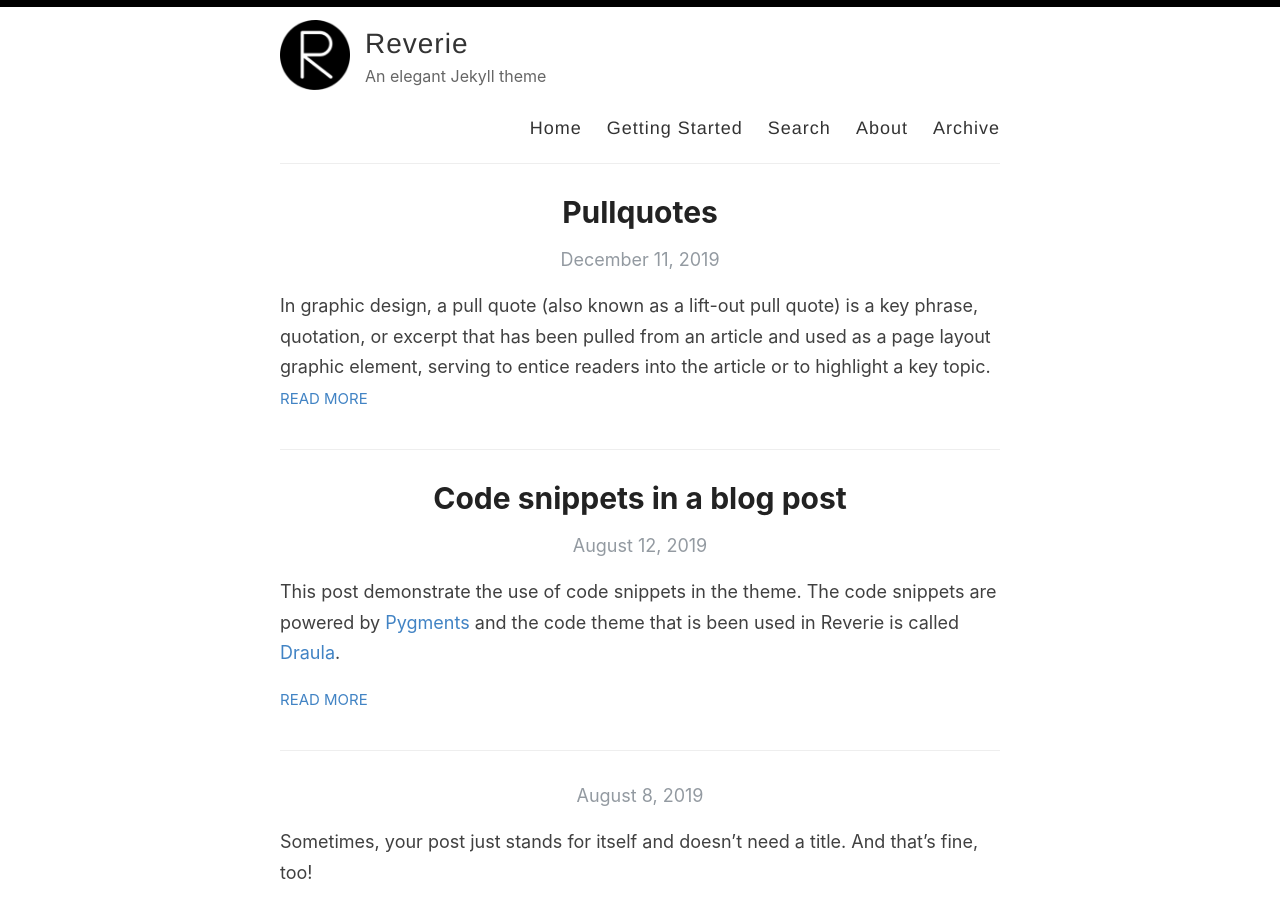
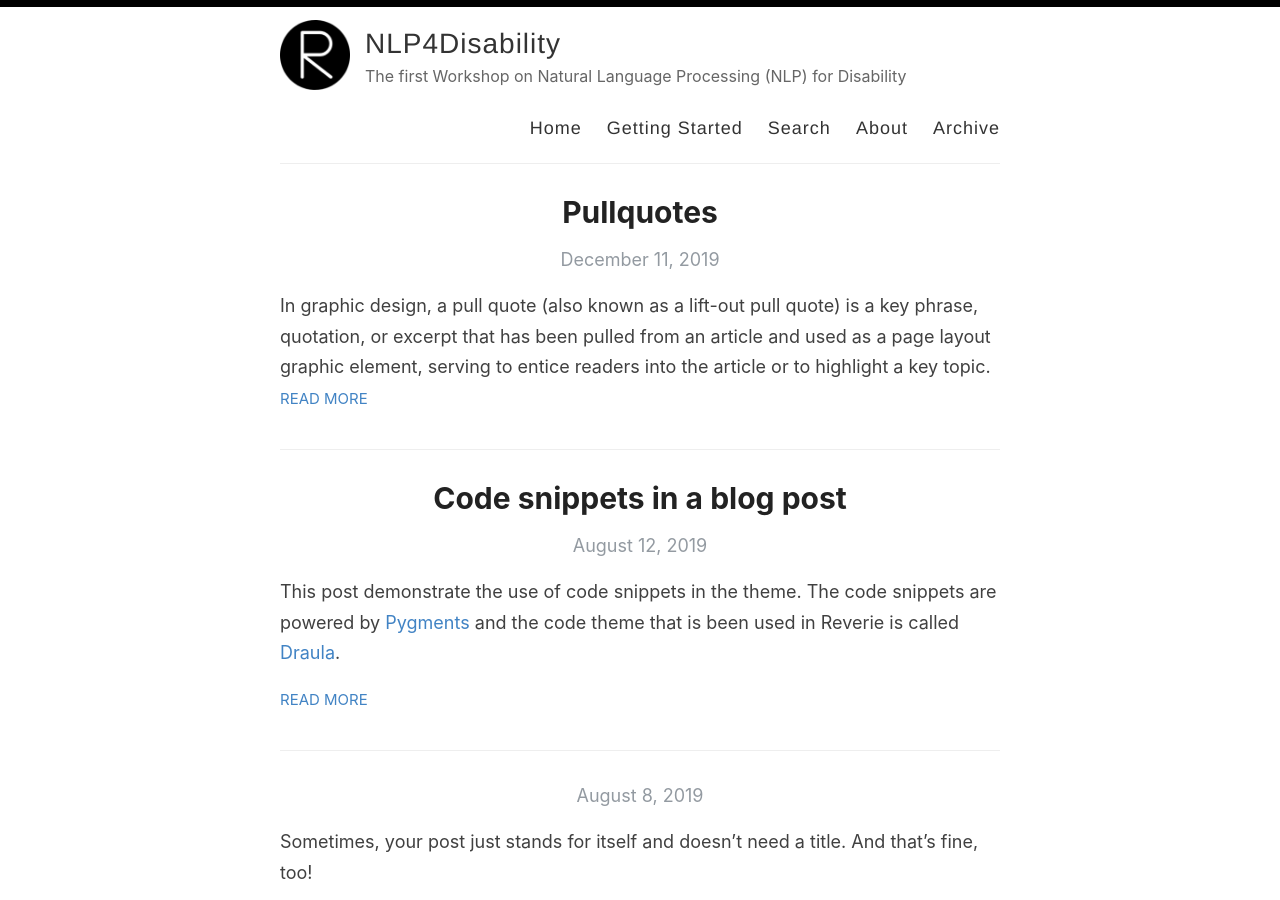
Before and after one commit to nlp4disability/nlp4disability.github.io, a Jekyll site: the page built from index.html, in a window 1280 px wide and 900 px high. Built offline with Jekyll 4.4.1, drawn with Linux system fonts in a browser that asks for light colours; the list of posts is cut into pages by our own code.

Commit message:
Update _config.yml

```diff
--- a/_config.yml
+++ b/_config.yml
@@ -3,13 +3,11 @@
 #
 
 # Name of your site (displayed in the header)
-name: Reverie
+name: NLP4Disability
 
-# Name of the author
-author: Amit Merchant
 
 # Short bio or description (displayed in the header)
-description: An elegant Jekyll theme
+description: The first Workshop on Natural Language Processing (NLP) for Disability
 
 # URL of your avatar or profile pic (you could use your GitHub profile pic)
 avatar: /images/reverie.png
@@ -21,15 +19,15 @@ avatar: /images/reverie.png
 # Includes an icon in the footer for each username you enter
 footer-links:
   dribbble:
-  email: amit.d.merchant@gmail.com
+  email: NLP4Disability@gmail.com
   facebook:
   flickr:
-  github: amitmerchant1990/reverie
+  github:
   instagram:
   linkedin:
   pinterest:
   rss: rss
-  twitter: amit_merchant
+  twitter: iwan_rg
   stackoverflow:
   youtube: # channel/<your_long_string> or user/<user-name>
   googleplus: # anything in your profile username that comes after plus.google.com/
@@ -41,21 +39,21 @@ footer-links:
 disqus:
 
 # Enter your Google Analytics web tracking code (e.g. UA-2110908-2) to activate tracking
-google_analytics: UA-43339302-11
+google_analytics:
 
 # For newer "GA4" analytics, use the following instead of the "UA" entry above
 #google_analytics_ga4: G-GABC1DEFG
 
 # Your website URL (e.g. http://amitmerchant1990.github.io or http://www.amitmerchant.com)
 # Used for Sitemap.xml and your RSS feed
-url: http://www.amitmerchant.com/reverie
-enforce_ssl: https://www.amitmerchant.com/reverie
+url:
+enforce_ssl:
 
 # If you're hosting your site at a Project repository on GitHub pages
 # (http://yourusername.github.io/repository-name)
 # and NOT your User repository (http://yourusername.github.io)
 # then add in the baseurl here, like this: "/repository-name"
-baseurl: "/reverie"
+baseurl:
 
 #
 # !! You don't need to change any of the configuration flags below !!
```
